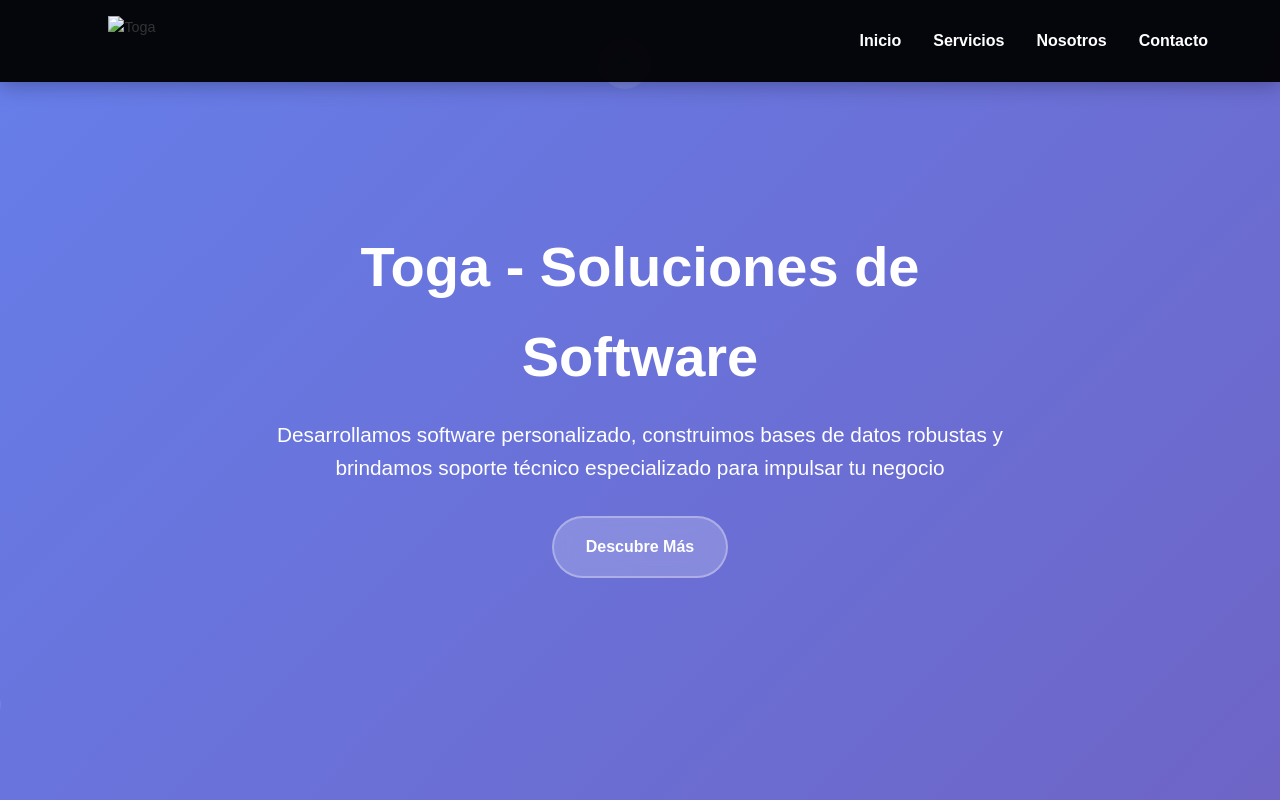
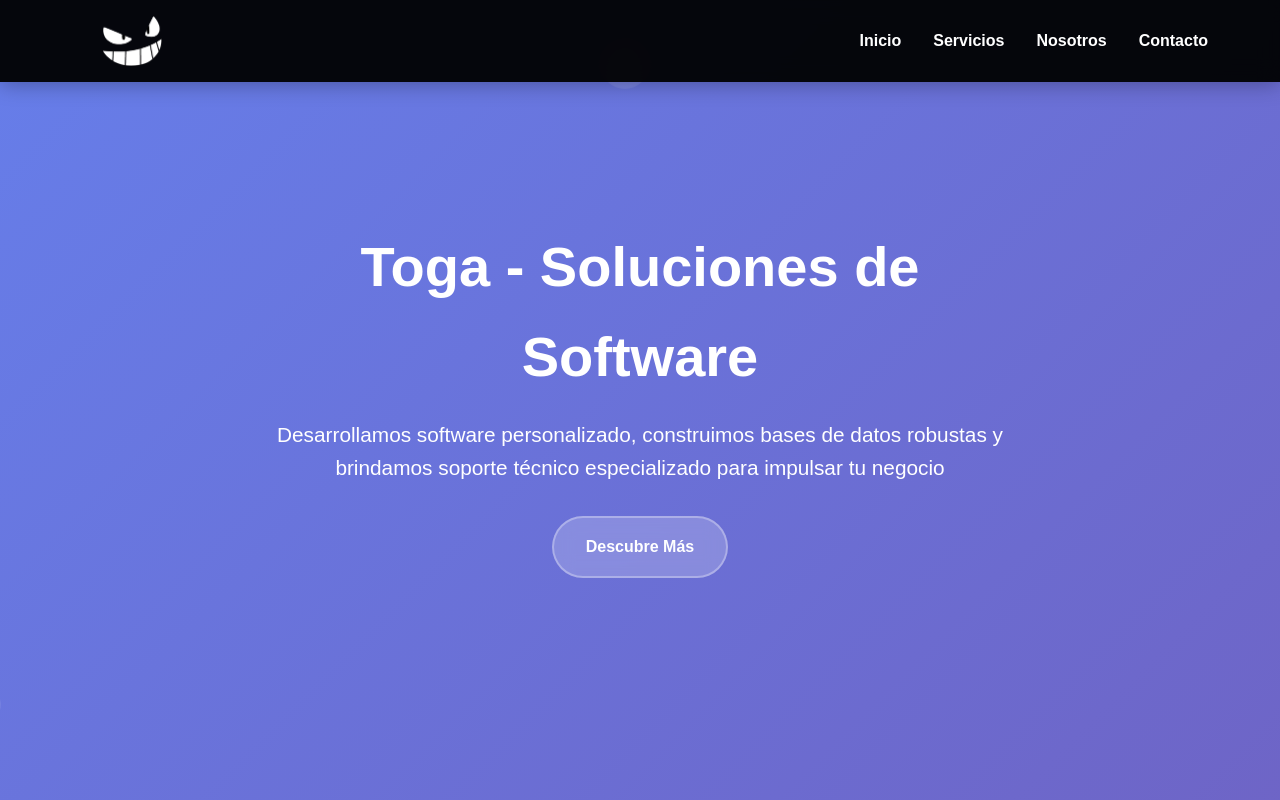
Before and after one commit to jonci26/toga1, a plain HTML site: page index.html in a window 1280 px wide. Shown: the top 800 px of the page. Drawn offline with Linux system fonts and the light colour scheme.

Commit message:
Add files via upload

```diff
--- a/index.html
+++ b/index.html
@@ -432,7 +432,7 @@
 <body>
     <header class="header">
         <nav class="nav">
-            <div class="logo1"><img src="imagen/logo2.png" alt="Toga"></div>
+            <div class="logo1"><img src="logo2.png" alt="Toga"></div>
             <ul class="nav-links">
                 <li><a href="#inicio">Inicio</a></li>
                 <li><a href="#servicios">Servicios</a></li>
```
